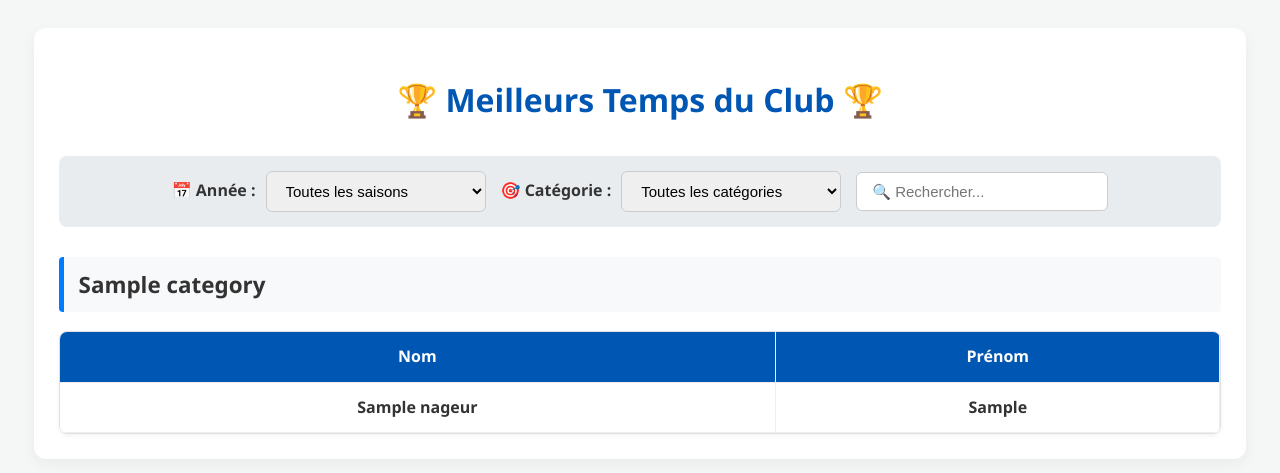
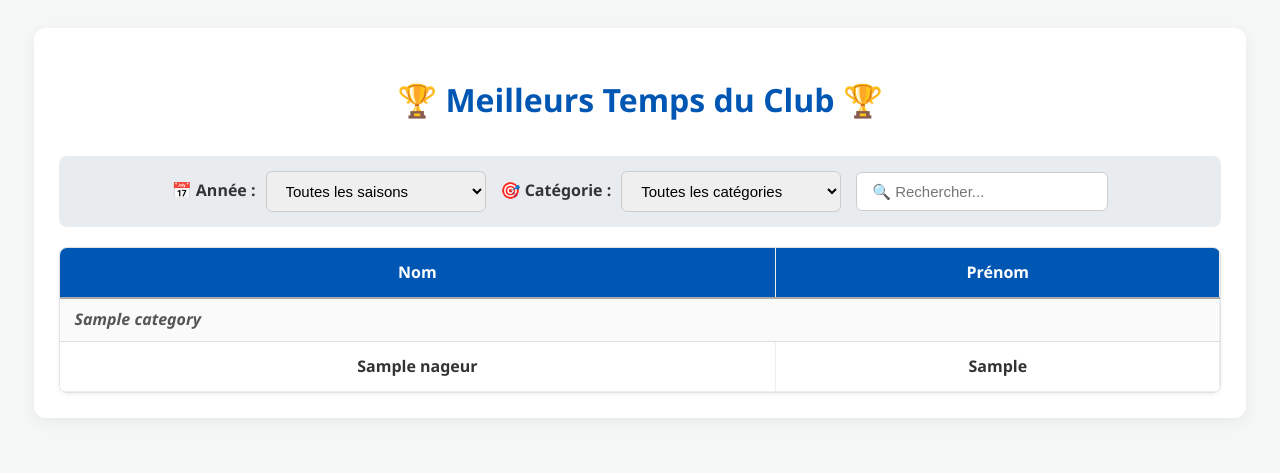
Before and after one commit to Titiss77/integration-intranap, a PHP site: page / in a window 1280 px wide. Shown: the top 473 px of the page. Run offline with PHP 8.4, Linux system fonts and the light colour scheme; tables that the repository leaves empty hold one stand-in row (values such as "Sample post").

Commit message:
Update index.php

```diff
--- a/index.php
+++ b/index.php
@@ -73,20 +73,10 @@
         box-shadow: 0 0 5px rgba(0, 123, 255, 0.3);
     }
 
-    /* --- TABLEAUX --- */
-    .category-title {
-        background-color: #f8f9fa;
-        padding: 10px 15px;
-        border-left: 5px solid var(--secondary);
-        color: #333;
-        margin-top: 30px;
-        font-size: 1.4em;
-        border-radius: 4px;
-    }
-
+    /* --- TABLEAU UNIQUE --- */
     .table-responsive {
         overflow-x: auto;
-        max-height: 65vh;
+        max-height: 70vh;
         margin-top: 15px;
         border-radius: 8px;
         border: 1px solid #dee2e6;
@@ -114,7 +104,7 @@
         color: white;
         position: sticky;
         top: 0;
-        z-index: 2;
+        z-index: 3;
     }
 
     td:nth-child(1),
@@ -136,7 +126,7 @@
 
     th:nth-child(1),
     th:nth-child(2) {
-        z-index: 3;
+        z-index: 4;
         left: 0;
     }
 
@@ -153,18 +143,34 @@
         font-size: 0.9em;
     }
 
-    /* --- NOUVEAU : REMPLACEMENT DU TEXTE AU SURVOL --- */
+    /* --- NOUVEAU : SÉPARATEUR DE CATÉGORIE SUBTIL --- */
+    .category-separator td {
+        background-color: #fafafa !important;
+        /* Fond très légèrement grisé */
+        color: #555;
+        font-weight: bold;
+        font-style: italic;
+        text-align: left;
+        /* La fameuse ligne fine et grise en haut de la cellule */
+        border-top: 2px solid #aaa;
+        border-bottom: 1px solid #ddd;
+        padding: 8px 15px;
+        /* On s'assure qu'il reste collé à gauche au scroll horizontal */
+        position: sticky;
+        left: 0;
+        z-index: 2;
+    }
+
+    /* --- REMPLACEMENT DU TEXTE AU SURVOL (CHRONOS) --- */
     .cell-temps {
         position: relative;
         cursor: pointer;
         min-width: 100px;
-        /* Donne un peu d'espace pour que le texte de remplacement rentre bien */
         transition: background-color 0.2s;
     }
 
     .cell-temps:hover {
         background-color: #e9ecef !important;
-        /* Petit effet visuel pour savoir quelle case on survole */
     }
 
     .chrono-val {
@@ -175,7 +181,6 @@
         display: block;
     }
 
-    /* Les informations cachées par défaut */
     .chrono-info {
         display: none;
         font-size: 0.85em;
@@ -183,10 +188,8 @@
         font-weight: normal;
         line-height: 1.3;
         white-space: normal;
-        /* Permet au texte du lieu de revenir à la ligne s'il est long */
     }
 
-    /* Au survol : on cache le temps et on affiche les infos */
     .cell-temps:hover .chrono-val {
         display: none;
     }
@@ -214,31 +217,26 @@
         <h1>🏆 Meilleurs Temps du Club 🏆</h1>
 
         <?php
-    $host = 'localhost';
-    $db   = 'ffessm_nap';
-    $user = 'root';
-    $pass = '';
+    $host = 'localhost'; $db = 'ffessm_nap'; $user = 'root'; $pass = '';
 
     try {
         $pdo = new PDO("mysql:host=$host;dbname=$db;charset=utf8", $user, $pass);
         $pdo->setAttribute(PDO::ATTR_ERRMODE, PDO::ERRMODE_EXCEPTION);
 
-        // Récupération des années
+        // --- FILTRE SAISON ---
         $stmt_saisons = $pdo->query("SELECT DISTINCT saison FROM performances ORDER BY saison DESC");
         $annees_disponibles = $stmt_saisons->fetchAll(PDO::FETCH_COLUMN);
         $annee_selectionnee = isset($_GET['saison']) ? $_GET['saison'] : 'all';
 
-        $condition_saison = "";
-        $params = [];
+        $condition_saison = ""; $params = [];
         if ($annee_selectionnee !== 'all') {
             $condition_saison = "AND p.saison = :saison";
             $params[':saison'] = $annee_selectionnee;
         }
 
-        // Requête SQL
+        // --- REQUÊTE SQL ---
         $sql = "
-            SELECT
-                n.nom, n.prenom, c.nom_categorie AS categorie, e.nom_epreuve AS epreuve,
+            SELECT n.nom, n.prenom, c.nom_categorie AS categorie, e.nom_epreuve AS epreuve,
                    p1.temps, p1.date_perf, l.nom_lieu AS lieu
             FROM performances p1
             JOIN nageurs n ON p1.nageur_id = n.id
@@ -261,9 +259,7 @@
 
         // --- PANNEAU DE CONTRÔLE ---
         echo "<div class='controls'>";
-        echo "<form method='GET' class='control-item'>";
-        echo "<label>📅 <strong>Année :</strong></label>";
-        echo "<select name='saison' onchange='this.form.submit()'>";
+        echo "<form method='GET' class='control-item'><label>📅 <strong>Année :</strong></label><select name='saison' onchange='this.form.submit()'>";
         echo "<option value='all' " . ($annee_selectionnee === 'all' ? 'selected' : '') . ">Toutes les saisons</option>";
         foreach ($annees_disponibles as $annee) {
             $selected = ($annee_selectionnee == $annee) ? 'selected' : '';
@@ -299,30 +295,35 @@
 
             $ordre_officiel = ["25SF", "50SF", "100SF", "200SF", "400SF", "800SF", "1500SF", "1850SF", "25AP", "50AP", "100IS", "800IS", "200IS", "400IS", "50BI", "100BI", "200BI", "400BI"];
             $colonnes_epreuves = array_intersect($ordre_officiel, $epreuves_trouvees);
+            $total_colonnes = 2 + count($colonnes_epreuves); // Nom + Prénom + le nombre d'épreuves
 
             $options_js = "";
             foreach (array_keys($profils_par_categorie) as $cat) { $options_js .= "<option value='" . htmlspecialchars($cat, ENT_QUOTES) . "'>" . htmlspecialchars($cat, ENT_QUOTES) . "</option>"; }
             echo "<script>document.getElementById('categoryFilter').innerHTML += `$options_js`;</script>";
 
-            // --- AFFICHAGE DES TABLEAUX ---
-            foreach ($profils_par_categorie as $categorie => $nageurs) {
-                echo "<div class='category-section' data-category='" . htmlspecialchars($categorie, ENT_QUOTES) . "'>";
-                echo "<h2 class='category-title'>" . htmlspecialchars($categorie) . "</h2>";
-                echo "<div class='table-responsive'><table>";
+            // --- NOUVEAU : UN SEUL TABLEAU GLOBAL ---
+            echo "<div class='table-responsive'><table id='mainTable'>";
             echo "<thead><tr><th>Nom</th><th>Prénom</th>";
             foreach ($colonnes_epreuves as $epreuve) echo "<th>" . htmlspecialchars($epreuve) . "</th>";
             echo "</tr></thead><tbody>";
 
+            // Boucle sur les catégories pour insérer la ligne de séparation, puis les nageurs
+            foreach ($profils_par_categorie as $categorie => $nageurs) {
+
+                // LIGNE DE SÉPARATION SUBTILE
+                echo "<tr class='category-separator' data-category='" . htmlspecialchars($categorie, ENT_QUOTES) . "'>";
+                echo "<td colspan='$total_colonnes'>" . htmlspecialchars($categorie) . "</td>";
+                echo "</tr>";
+
+                // LIGNES DES NAGEURS
                 foreach ($nageurs as $infos) {
-                    echo "<tr class='nageur-row'>";
+                    echo "<tr class='nageur-row' data-category='" . htmlspecialchars($categorie, ENT_QUOTES) . "'>";
                     echo "<td><strong>" . htmlspecialchars($infos['nom']) . "</strong></td>";
                     echo "<td>" . htmlspecialchars($infos['prenom']) . "</td>";
 
                     foreach ($colonnes_epreuves as $epreuve) {
                         if (isset($infos['chronos'][$epreuve])) {
                             $perf = $infos['chronos'][$epreuve];
-
-                            // NOUVEAU : La case affiche le chrono par défaut, et les infos (lieu/date) quand survolée
                             echo "<td class='cell-temps'>";
                             echo "<span class='chrono-val'>" . htmlspecialchars($perf['temps']) . "</span>";
                             echo "<span class='chrono-info'>📍 " . htmlspecialchars($perf['lieu']) . "<br>📅 " . htmlspecialchars($perf['date']) . "</span>";
@@ -333,8 +334,8 @@
                     }
                     echo "</tr>";
                 }
-                echo "</tbody></table></div></div>";
             }
+            echo "</tbody></table></div>"; // Fin de l'unique tableau
         }
     } catch (PDOException $e) { echo "<p style='color:red;'>❌ Erreur de connexion à la BDD : " . $e->getMessage() . "</p>"; }
     ?>
@@ -344,30 +345,40 @@
     function filterData() {
         let searchValue = document.getElementById('searchInput').value.toLowerCase().trim();
         let categoryValue = document.getElementById('categoryFilter').value;
-        let sections = document.querySelectorAll('.category-section');
 
-        sections.forEach(section => {
-            let matchCategory = (categoryValue === 'all' || section.getAttribute('data-category') ===
-                categoryValue);
-            let hasVisibleRows = false;
+        let rows = document.querySelectorAll('.nageur-row');
+        let separators = document.querySelectorAll('.category-separator');
 
-            let rows = section.querySelectorAll('.nageur-row');
+        // On garde en mémoire quelles catégories ont au moins un nageur visible
+        let categoriesVisibles = new Set();
+
+        // 1. On gère les nageurs
         rows.forEach(row => {
+            let rowCat = row.getAttribute('data-category');
             let nom = row.cells[0].textContent.toLowerCase();
             let prenom = row.cells[1].textContent.toLowerCase();
-                let fullName = nom + " " + prenom;
-                let reversedName = prenom + " " + nom;
-                let matchText = fullName.includes(searchValue) || reversedName.includes(searchValue);
+
+            let matchText = (nom + " " + prenom).includes(searchValue) || (prenom + " " + nom).includes(
+                searchValue);
+            let matchCategory = (categoryValue === 'all' || rowCat === categoryValue);
 
             if (matchText && matchCategory) {
                 row.style.display = '';
-                    hasVisibleRows = true;
+                categoriesVisibles.add(rowCat); // On note que cette catégorie est active
             } else {
                 row.style.display = 'none';
             }
         });
 
-            section.style.display = hasVisibleRows ? 'block' : 'none';
+        // 2. On gère les lignes séparatrices
+        separators.forEach(sep => {
+            let sepCat = sep.getAttribute('data-category');
+            // Si la catégorie a des nageurs visibles, on affiche la ligne grise, sinon on la cache
+            if (categoriesVisibles.has(sepCat)) {
+                sep.style.display = '';
+            } else {
+                sep.style.display = 'none';
+            }
         });
     }
     </script>
```
Lines whose indentation alone changed are shown as unchanged.
